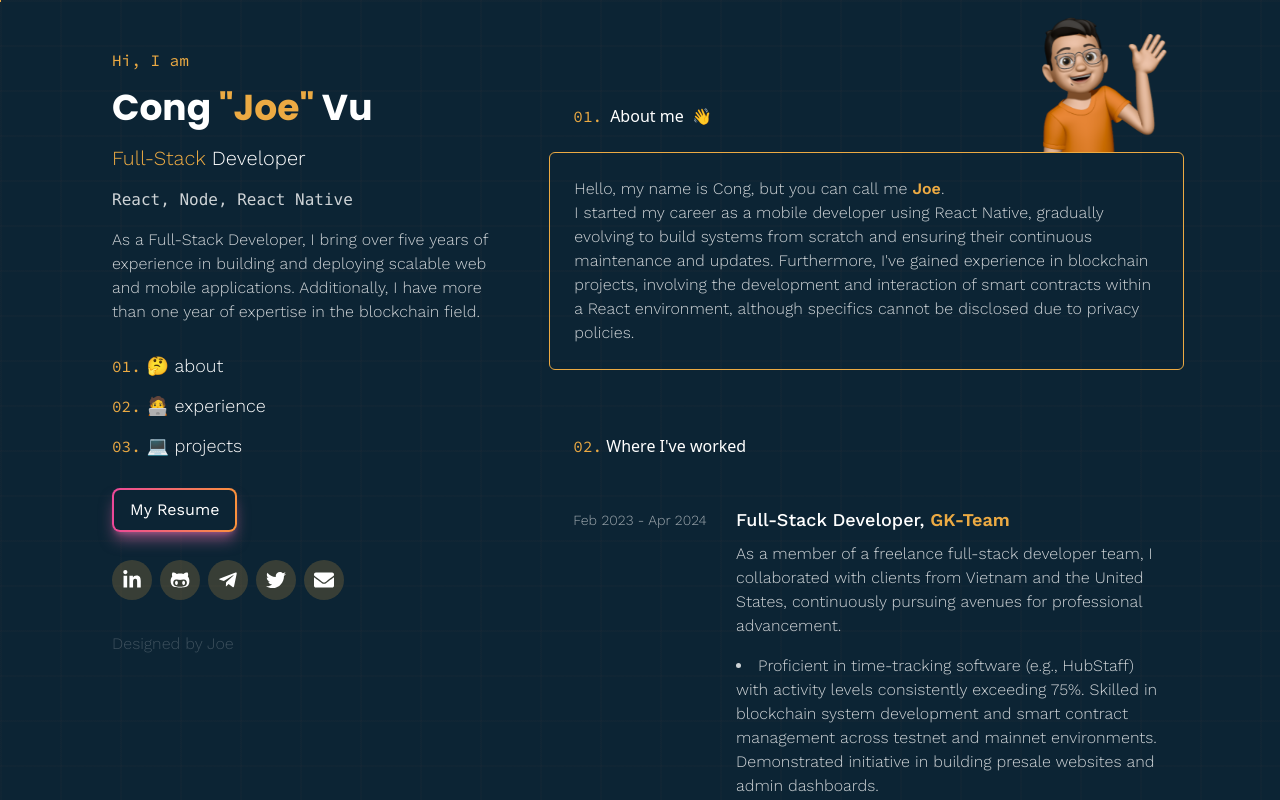
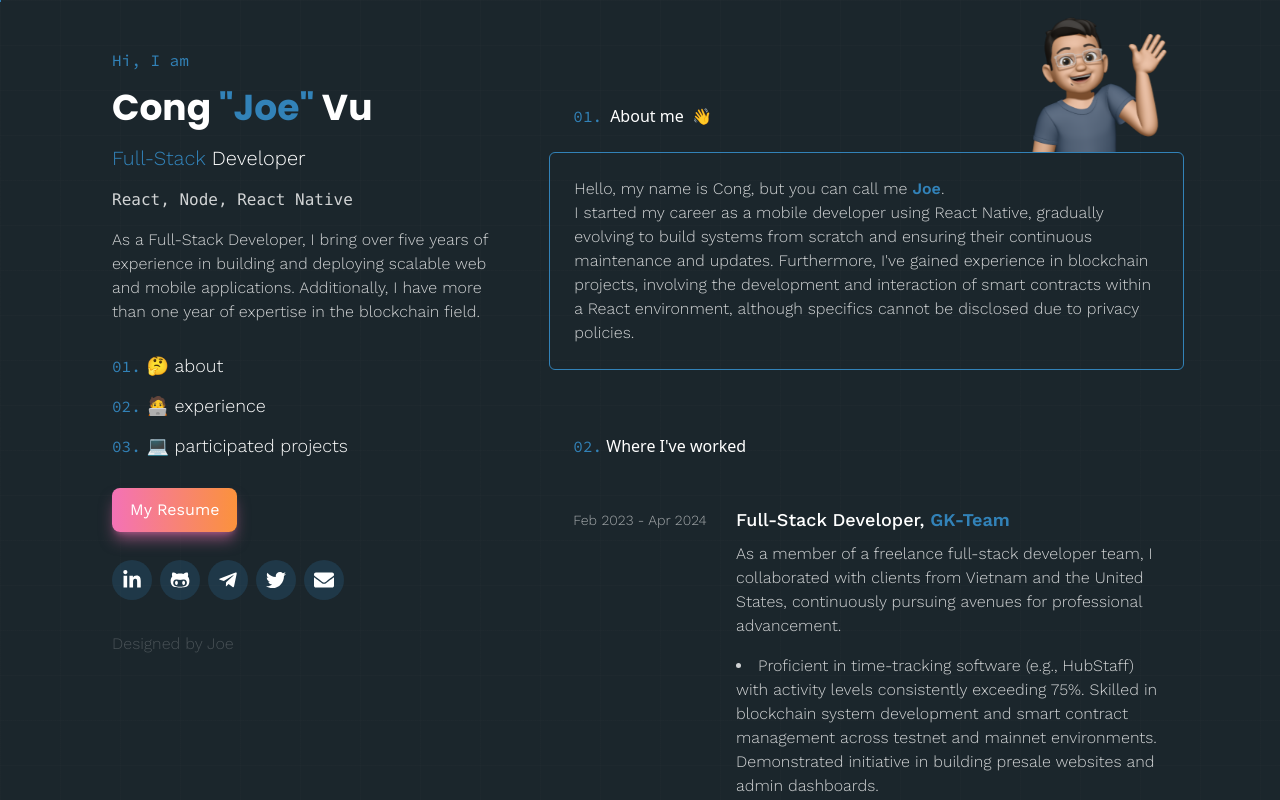
Before and after one commit to cngvc/joes-portfolio, a React (Vite) app: page / in a window 1280 px wide. Shown: the top 800 px of the page. Built offline with nearby package versions, Linux system fonts and the light colour scheme; what tailwindcss-animated would draw is missing.

Commit message:
update colors

```diff
--- a/src/components/Card.tsx
+++ b/src/components/Card.tsx
@@ -3,7 +3,7 @@ import React, { ReactNode } from "react";
 const Card: React.FC<{ children: ReactNode }> = ({ children }) => {
   return (
     <div className="hover:hero">
-      <div className="duration-200 hover:bg-secondary/5 overflow-hidden h-full">
+      <div className="duration-200 hover:bg-primary/5 overflow-hidden h-full">
         {children}
       </div>
     </div>
--- a/src/components/Company.tsx
+++ b/src/components/Company.tsx
@@ -24,7 +24,7 @@ const Company: React.FC<{
               className="t4 leading-7 font-medium mb-2 w-auto"
             >
               {role ? `${role}, ` : ""}{" "}
-              <span className="text-secondary font-semibold">{company}</span>
+              <span className="text-primary font-semibold">{company}</span>
             </a>
 
             <div
@@ -43,7 +43,7 @@ const Company: React.FC<{
               {tech.map((e, index) => (
                 <div
                   key={index}
-                  className="t6 py-1 px-2 text-secondary bg-secondary/20 rounded-full"
+                  className="t6 py-1 px-2 text-primary-light bg-primary-dark rounded-full"
                 >
                   {e}
                 </div>
--- a/src/components/Layout.tsx
+++ b/src/components/Layout.tsx
@@ -26,7 +26,7 @@ const Layout: React.FC<{ children: ReactNode }> = ({ children }) => {
       <main className="relative bg-pane">
         <div className="bg-pane-html">
           <LoadingBar
-            color="#ECAA43"
+            color="rgb(var(--primary-color))"
             progress={pagePercent}
             shadow={false}
             waitingTime={10000000}
--- a/src/components/Project.tsx
+++ b/src/components/Project.tsx
@@ -37,10 +37,13 @@ const Project: React.FC<{
           {image ? (
             <img
               src={image}
-              className="w-full h-auto object-contain bg-secondary/20 rounded-md"
+              className="w-full h-auto object-contain bg-primary/20 rounded-md"
             />
           ) : (
-            <FaFileCode fill="#ECAA4320" className="w-3/5 h-auto" />
+            <FaFileCode
+              fill="rgb(var(--primary-color))"
+              className="w-3/5 h-auto"
+            />
           )}
         </div>
         <div className="col-span-full md:col-span-9 mt-0.5">
@@ -48,7 +51,7 @@ const Project: React.FC<{
             <a
               target="_blank"
               href={url ?? "#"}
-              className="t4 leading-7 font-semibold mb-2 group-hover:text-secondary flex items-center gap-2"
+              className="t4 leading-7 font-semibold mb-2 group-hover:text-primary flex items-center gap-2"
             >
               {title}{" "}
               {subtitle && (
@@ -109,7 +112,7 @@ const Project: React.FC<{
               {tech.map((e, index) => (
                 <div
                   key={index}
-                  className="t6 py-1 px-2 text-secondary bg-secondary/20 rounded-full"
+                  className="t6 py-1 px-2 text-primary-light bg-primary-dark rounded-full"
                 >
                   {e}
                 </div>
--- a/src/components/RootLayout.tsx
+++ b/src/components/RootLayout.tsx
@@ -5,14 +5,15 @@ type RootProps = {
 };
 
 const RootLayout: React.FC<RootProps> = ({ children }) => {
-
   useEffect(() => {
     const handleMouseMove = (event: MouseEvent) => {
       const surface = document.getElementById("surface");
       if (surface) {
         surface.style.background = `radial-gradient(600px at ${
           event.clientX
-        }px ${event.clientY + window.scrollY}px, #ECAA4315, transparent 80%)`;
+        }px ${
+          event.clientY + window.scrollY
+        }px, rgba(15, 76, 117, 0.2), transparent 80%)`;
       }
     };
     document.addEventListener("mousemove", handleMouseMove);
@@ -21,6 +22,19 @@ const RootLayout: React.FC<RootProps> = ({ children }) => {
     };
   }, []);
 
+  useEffect(() => {
+    const handleScroll = () => {
+      const surface = document.getElementById("surface");
+      if (surface) {
+        surface.style.background = `transparent`;
+      }
+    };
+    document.addEventListener("scroll", handleScroll);
+    return () => {
+      document.removeEventListener("scroll", handleScroll);
+    };
+  }, []);
+
   return <>{children}</>;
 };
 
--- a/src/components/Social.tsx
+++ b/src/components/Social.tsx
@@ -5,7 +5,7 @@ const Social: React.FC<{ url: string; icon: ReactNode }> = ({ url, icon }) => {
     <a
       href={url}
       target="_blank"
-      className="p-1.5 rounded-full w-10 h-10 bg-secondary/20 hover:bg-secondary/40 flex items-center justify-center duration-200 hover:-translate-y-1"
+      className="p-1.5 rounded-full w-10 h-10 bg-primary/20 hover:bg-primary/40 flex items-center justify-center duration-200 hover:-translate-y-1"
     >
       {icon}
     </a>
--- a/src/content.json
+++ b/src/content.json
@@ -1,9 +1,9 @@
 {
-  "name": "Cong <span class='text-secondary'>\"Joe\"</span> Vu",
-  "role": "<span class='text-secondary'>Full-Stack</span> Developer",
+  "name": "Cong <span class='text-primary'>\"Joe\"</span> Vu",
+  "role": "<span class='text-primary'>Full-Stack</span> Developer",
   "skills": "React, Node, React Native",
   "bio": "As a Full-Stack Developer, I bring over five years of experience in building and deploying scalable web and mobile applications. Additionally, I have more than one year of expertise in the blockchain field.",
-  "about": "Hello, my name is Cong, but you can call me <span class='text-secondary font-semibold'>Joe</span>.<br/>I started my career as a mobile developer using React Native, gradually evolving to build systems from scratch and ensuring their continuous maintenance and updates. Furthermore, I've gained experience in blockchain projects, involving the development and interaction of smart contracts within a React environment, although specifics cannot be disclosed due to privacy policies.",
+  "about": "Hello, my name is Cong, but you can call me <span class='text-primary font-semibold'>Joe</span>.<br/>I started my career as a mobile developer using React Native, gradually evolving to build systems from scratch and ensuring their continuous maintenance and updates. Furthermore, I've gained experience in blockchain projects, involving the development and interaction of smart contracts within a React environment, although specifics cannot be disclosed due to privacy policies.",
   "companies": [
     {
       "time": "Feb 2023 - Apr 2024",
--- a/src/index.css
+++ b/src/index.css
@@ -5,6 +5,13 @@
 @tailwind base;
 @tailwind components;
 @tailwind utilities;
+
+:root {
+  --background-color: 27 38 44;
+  --primary-color: 50 130 184;
+  --primary-color-dark: 15 76 117;
+  --primary-color-light: 187 225 250;
+}
 
 @layer base {
   * {
@@ -14,7 +21,7 @@
     @apply scroll-smooth-thin;
   }
   body {
-    @apply bg-primary;
+    @apply bg-background;
   }
   h1 {
     @apply font-secondary text-4xl lg:text-5xl text-white font-bold;
@@ -38,7 +45,7 @@
 
 @layer components {
   .scroll-smooth-thin {
-    @apply scroll-smooth scrollbar-thin scrollbar-thumb-secondary/60 scrollbar-track-primary;
+    @apply scroll-smooth scrollbar-thin scrollbar-thumb-primary/60 scrollbar-track-background;
   }
 
   .t1 {
@@ -60,18 +67,30 @@
     @apply font-primary text-sm text-white font-light;
   }
   .c1 {
-    @apply font-code text-sm lg:text-base text-secondary font-normal;
+    @apply font-code text-sm lg:text-base text-primary font-normal;
   }
 
   .hero {
-    background: linear-gradient(to right, #ecaa43 1px, transparent 1px) 0 0,
-      linear-gradient(to right, #ecaa43 1px, transparent 1px) 0 100%,
-      linear-gradient(to left, #ecaa43 1px, transparent 1px) 100% 0,
-      linear-gradient(to left, #ecaa43 1px, transparent 1px) 100% 100%,
-      linear-gradient(to bottom, #ecaa43 1px, transparent 1px) 0 0,
-      linear-gradient(to bottom, #ecaa43 1px, transparent 1px) 100% 0,
-      linear-gradient(to top, #ecaa43 1px, transparent 1px) 0 100%,
-      linear-gradient(to top, #ecaa43 1px, transparent 1px) 100% 100%;
+    background: linear-gradient(
+          to right,
+          rgb(var(--primary-color)) 1px,
+          transparent 1px
+        )
+        0 0,
+      linear-gradient(to right, rgb(var(--primary-color)) 1px, transparent 1px)
+        0 100%,
+      linear-gradient(to left, rgb(var(--primary-color)) 1px, transparent 1px)
+        100% 0,
+      linear-gradient(to left, rgb(var(--primary-color)) 1px, transparent 1px)
+        100% 100%,
+      linear-gradient(to bottom, rgb(var(--primary-color)) 1px, transparent 1px)
+        0 0,
+      linear-gradient(to bottom, rgb(var(--primary-color)) 1px, transparent 1px)
+        100% 0,
+      linear-gradient(to top, rgb(var(--primary-color)) 1px, transparent 1px) 0
+        100%,
+      linear-gradient(to top, rgb(var(--primary-color)) 1px, transparent 1px)
+        100% 100%;
     @apply bg-no-repeat;
     @apply bg-[length:20px_20px];
   }
--- a/src/pages/404.tsx
+++ b/src/pages/404.tsx
@@ -14,7 +14,7 @@ const NotFound = () => {
               src={"/assets/not-found.png"}
               className="max-w-[12rem] w-full h-auto object-contain rounded-md absolute -translate-y-full z-50"
             />
-            <div className="border border-secondary flex flex-col p-6 items-center justify-center w-full gap-4 bg-secondary/5">
+            <div className="border border-primary flex flex-col p-6 items-center justify-center w-full gap-4 bg-primary/5">
               <h1 className="text-center">404</h1>
               <p className="t3 text-center">
                 Oops ... sorry I can't find the page you're looking for.
@@ -22,7 +22,7 @@ const NotFound = () => {
               <Link
                 to={internal.home}
                 replace
-                className="t3 text-center text-secondary"
+                className="t3 font-medium text-center text-primary"
               >
                 Back to Home
               </Link>
--- a/src/pages/Home.tsx
+++ b/src/pages/Home.tsx
@@ -77,16 +77,16 @@ function Home() {
                 project.current?.scrollIntoView({ behavior: "smooth" });
               }}
             >
-              <span className="c1">03.</span> 💻 projects
+              <span className="c1">03.</span> 💻 participated projects
             </p>
           </div>
           <div className="flex items-center mb-3">
             <a
               href="/assets/congs-resume.pdf"
               target="_blank"
-              className="relative inline-flex items-center justify-center p-0.5 overflow-hidden rounded-lg group bg-gradient-to-r from-pink-500 to-orange-400 group-hover:from-pink-500 group-hover:to-orange-400 text-white focus:ring-0 focus:outline-none duration-100 shadow-lg shadow-pink-400/50"
+              className="relative inline-flex items-center justify-center p-0.5 overflow-hidden rounded-lg group bg-gradient-to-r from-pink-400 to-orange-400 group-hover:from-pink-400 group-hover:to-orange-400 text-white focus:ring-0 focus:outline-none duration-100 shadow-lg shadow-pink-400/50"
             >
-              <span className="t5 font-normal relative px-4 py-2 transition-all ease-in bg-primary rounded-md group-hover:bg-opacity-0 duration-100">
+              <span className="t5 font-normal relative px-4 py-2 transition-all ease-in rounded-md duration-100">
                 My Resume
               </span>
             </a>
@@ -139,7 +139,7 @@ function Home() {
                 </div>
               </div>
 
-              <div className="border border-secondary grid grid-cols-12 p-3 md:p-6 items-center rounded-md">
+              <div className="border border-primary grid grid-cols-12 p-3 md:p-6 items-center rounded-md">
                 <div
                   className="t5 text-white/80 col-span-12"
                   dangerouslySetInnerHTML={{ __html: content.about }}
--- a/tailwind.config.js
+++ b/tailwind.config.js
@@ -10,13 +10,15 @@ export default {
         code: ["Source Code Pro", "monospace"],
       },
       colors: {
-        primary: "#0c2434",
-        secondary: "#ECAA43",
-        white: "#FFFFFF",
+        background: "rgb(var(--background-color) / <alpha-value>)",
+        primary: "rgb(var(--primary-color) / <alpha-value>)",
+        "primary-light": "rgb(var(--primary-color-light) / <alpha-value>)",
+        "primary-dark": "rgb(var(--primary-color-dark) / <alpha-value>)",
       },
       backgroundImage: {
-        pane: "linear-gradient(90deg,#463c3a14 2.5px,#0000 0),linear-gradient(180deg,#463c3a14 2.5px,#0000 0)",
-        "pane-html": "linear-gradient(to bottom, transparent, #0c2434)",
+        pane: "linear-gradient(90deg, #313b4120 1px,#0000 0),linear-gradient(180deg, #313b4120 1px, #0000 0)",
+        "pane-html":
+          "linear-gradient(to bottom, transparent, rgb(var(--background-color)))",
       },
       backgroundSize: {
         pane: "60px 45px",
```
Also changed, not shown: public/assets/avatar.png, public/assets/not-found.png.
